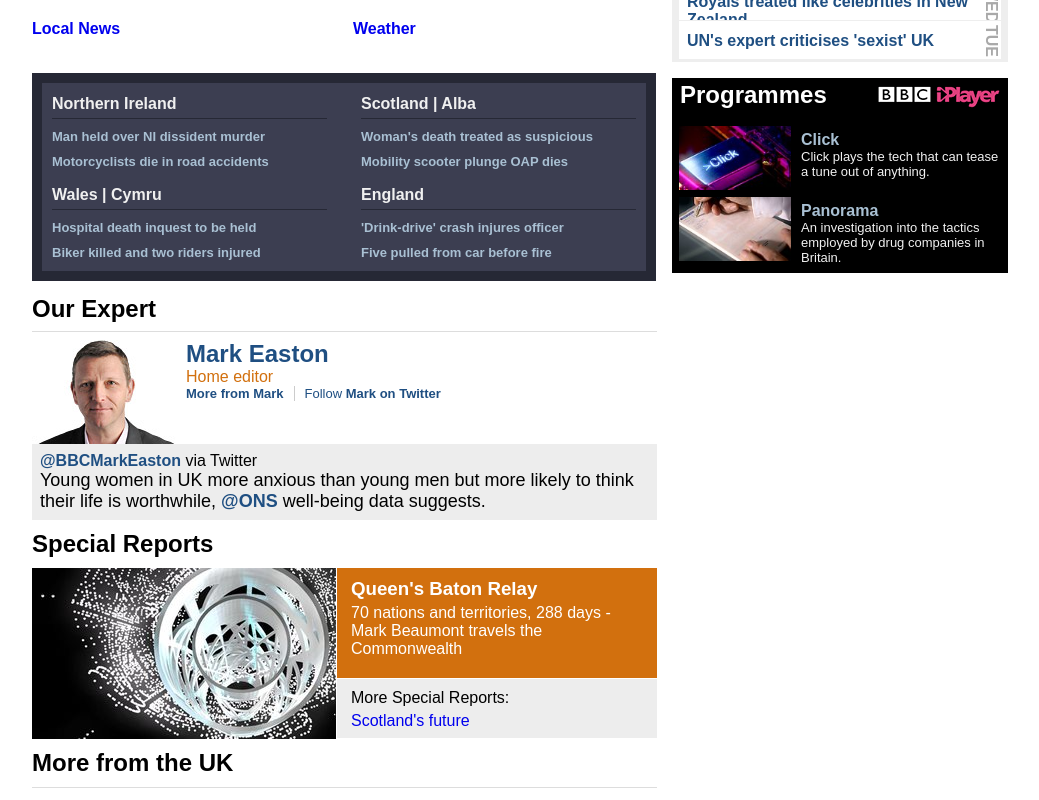
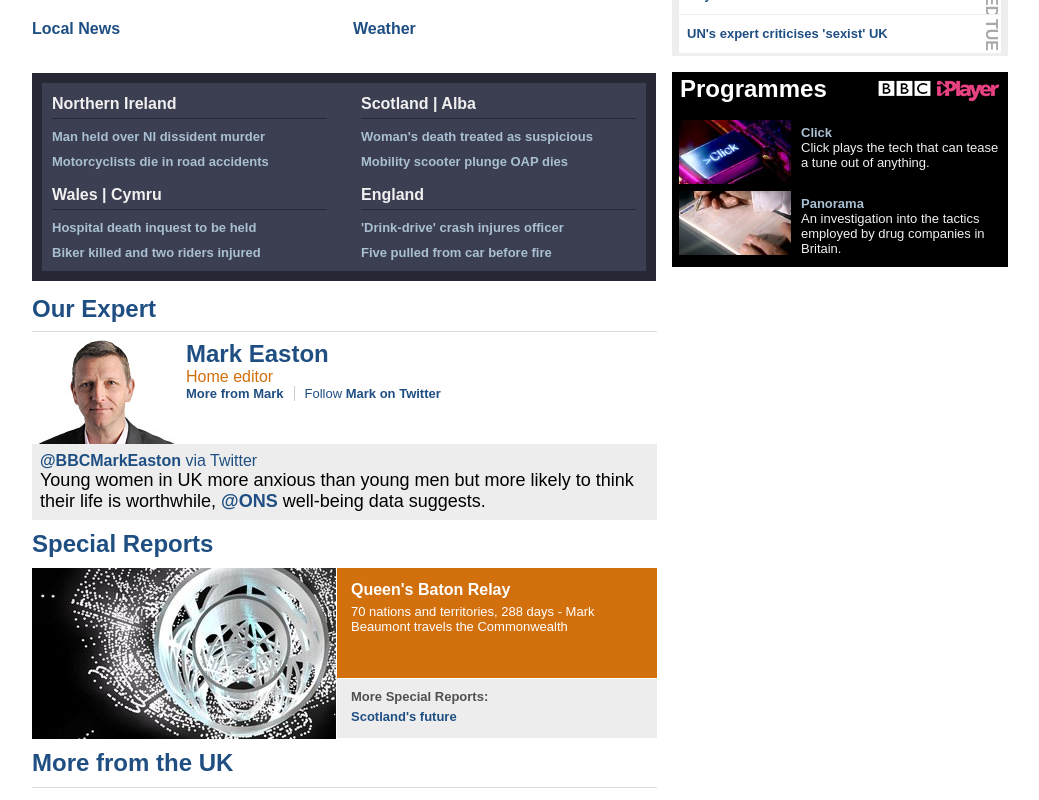
Before and after one commit to f54vnfg/BBC-Clone, a plain HTML site: page index.html in a window 1280 px wide. Shown: the part 1100-1900 px from the top of the page, without its empty margins (120-1159 px from the left). Drawn offline with Linux system fonts and the light colour scheme.

Commit message:
Small fixes to font sizes

```diff
--- a/type.css
+++ b/type.css
@@ -18,20 +18,23 @@ header *, #mainReport h3 a, #mainReport p, .blackBackground a, .blackBackground
   color: white;
 }
 
-.articleBox a, .allArticlesWrapper h1 a, .articleSmallBox a, .AlsoInTheNews h3, .theExpert span a, .expertInfo ul li, .expertInfo ul li a, #expertMoreInfo h2 a, #expertMoreInfo p a {
- color: #1F4F82;
-}
-
-
- .liveImage a, .featNana a h3, .mostPop li a, .footerWrap h2 a, .aboutWrap h2, .footerSerices ul li a, .aboutWrap ul li a {
+.articleBox a, .allArticlesWrapper h1 a, .articleSmallBox a, .theExpert span a, .expertInfo ul li, .expertInfo ul li a, #expertMoreInfo h2 a, #expertMoreInfo p a, .AlsoInTheNews h3 a {
   color: #1F4F82;
 }
 
-#liSelected a, .articleBox p, .articleSmallBox p, .AlsoInTheNews h2, .localNews a, #OurExperth2 #expertMoreInfo p, .asideMainHeader, .featNana a p, .mostPop h3, .mostPop li p, .subArticleMoreUK *, .footerSerices h2 {
+.liveImage a, .featNana a h3, .mostPop li a, .footerWrap h2 a, .aboutWrap h2, .footerSerices ul li a, .aboutWrap ul li a, .displayAsBlock h3 a {
+  color: #1F4F82;
+}
+
+#demoLive h2, #bbcTravel h2, #moreFromUK h2, #specialReports h2, #OurExpert h2, .AlsoInTheNews h2, #moreReports a {
+  color: #1F4F82;
+}
+
+#liSelected a, .articleBox p, .articleSmallBox p, .AlsoInTheNews h2, .localNews a, #OurExperth2 #expertMoreInfo p, .asideMainHeader, .featNana a p, .mostPop h3, .mostPop li p, .subArticleMoreUK *, .footerSerices h2, .displayAsBlock p, #moreReports p {
   color: #505050;
 }
 
-.bbcFooter ul li a, #copyrightStuff *  {
+.bbcFooter ul li a, #copyrightStuff * {
   color: #4c4c4c;
 }
 
@@ -78,7 +81,7 @@ header *, #mainReport h3 a, #mainReport p, .blackBackground a, .blackBackground
   font-size: 18px;
 }
 
-.articleBox h3 a, .articleSmallBox h3 a, .AlsoInTheNews h3, .localNewsDiv h2, .localNewsDiv h2 a, #exOrange, #expertMoreInfo h2, #expertMoreInfo h2 a, .featNana a h3, .mostPop h3, .subArticleMoreUK h3 a, .blackBackground a, #findRep h2 {
+.articleBox h3 a, .articleSmallBox h3 a, .AlsoInTheNews h3, .localNewsDiv h2, .localNewsDiv h2 a, #exOrange, #expertMoreInfo h2, #expertMoreInfo h2 a, .featNana a h3, .mostPop h3, .subArticleMoreUK h3 a, .blackBackground a, #findRep h2, .displayAsBlock h3 a, #mainReport h3 a {
   font-size: 16px;
 }
 
@@ -86,14 +89,13 @@ header *, #mainReport h3 a, #mainReport p, .blackBackground a, .blackBackground
   font-size: 13px;
 }
 
-.asideVideoBox, .liveImage a, .mostPop li a, .mostPop li p, .programmes h4, .blackBackground span. .footerSerices li a {
+.asideVideoBox, .liveImage a, .mostPop li a, .mostPop li a, .programmes h4, .blackBackground span .footerSerices li a, #moreReports a, #mainReport p {
   font-size: 13px;
 }
 
-.aboutWrap li a, .footerSerices ul li a {
+.aboutWrap li a, .footerSerices ul li a, .displayAsBlock p, #moreReports p {
   font-size: 13px;
 }
-
 
 #topicMenu a, .bbcFooter ul li a, #copyrightStuff * {
   font-size: 12px;
@@ -109,11 +111,11 @@ header *, #mainReport h3 a, #mainReport p, .blackBackground a, .blackBackground
   font-weight: 900;
 }
 
-.expertInfo ul li a, .programmes h4, .allArticlesWrapper h1, .liveImage a, .asideMainHeader, .mostPop h3, .mostPop li a, .subArticleMoreUK h3 a, .blackBackground a, #findRep h2, .footerSerices li a, .aboutWrap li a, .footerSerices h2 {
+.expertInfo ul li a, .programmes h4, .allArticlesWrapper h1, .liveImage a, .asideMainHeader, .mostPop h3, .mostPop li a, .subArticleMoreUK h3 a, .blackBackground a, #findRep h2, .footerSerices li a, .aboutWrap li a, .footerSerices h2, .displayAsBlock h3 a, #moreReports p, #moreReports a {
   font-weight: 700;
 }
 
-.programmes P, .articleBox p, .blackBackground span {
+.programmes P, .articleBox p, .blackBackground span, .displayAsBlock p {
   font-weight: 400;
 }
 
```
Also changed, not shown: index.html (+0 -2 lines).
